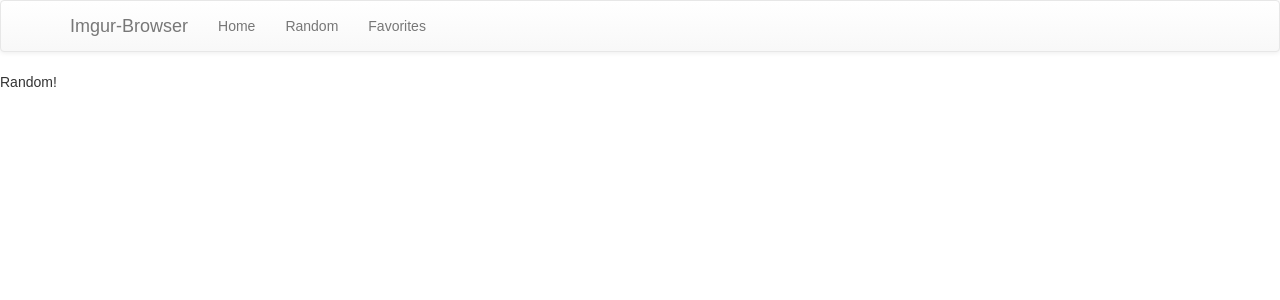
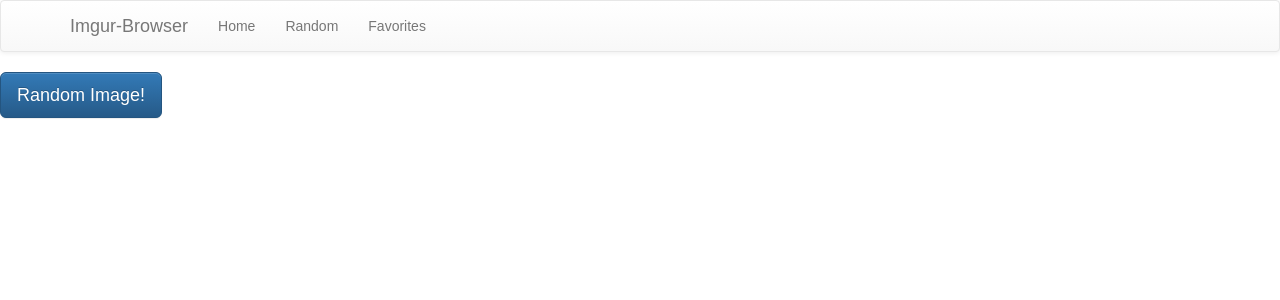
Before and after one commit to mk4555/dog-imgur-browser, a React (Create React App) app: page /random in a window 1280 px wide. Shown: the top 300 px of the page. Built offline with nearby package versions, Linux system fonts and the light colour scheme; what fetchival would draw is missing.

Commit message:
css added for a button on Random page

```diff
--- a/src/components/Random.js
+++ b/src/components/Random.js
@@ -1,11 +1,15 @@
 import React, { Component } from 'react';
+import { Button } from 'react-bootstrap'
+import styles from '../styles/Random.css'
 
 class Random extends Component {
   render() {
     return(
-      <div>
-        Random!
-      </div>
+    <div className={styles.main}>
+      <Button bsStyle="primary" bsSize="large">
+        Random Image!
+      </Button>
+    </div>
     )
   }
 }
--- /dev/null
+++ b/src/styles/Random.css
@@ -0,0 +1,3 @@
+:local(.main) {
+  text-align: center
+}
```
